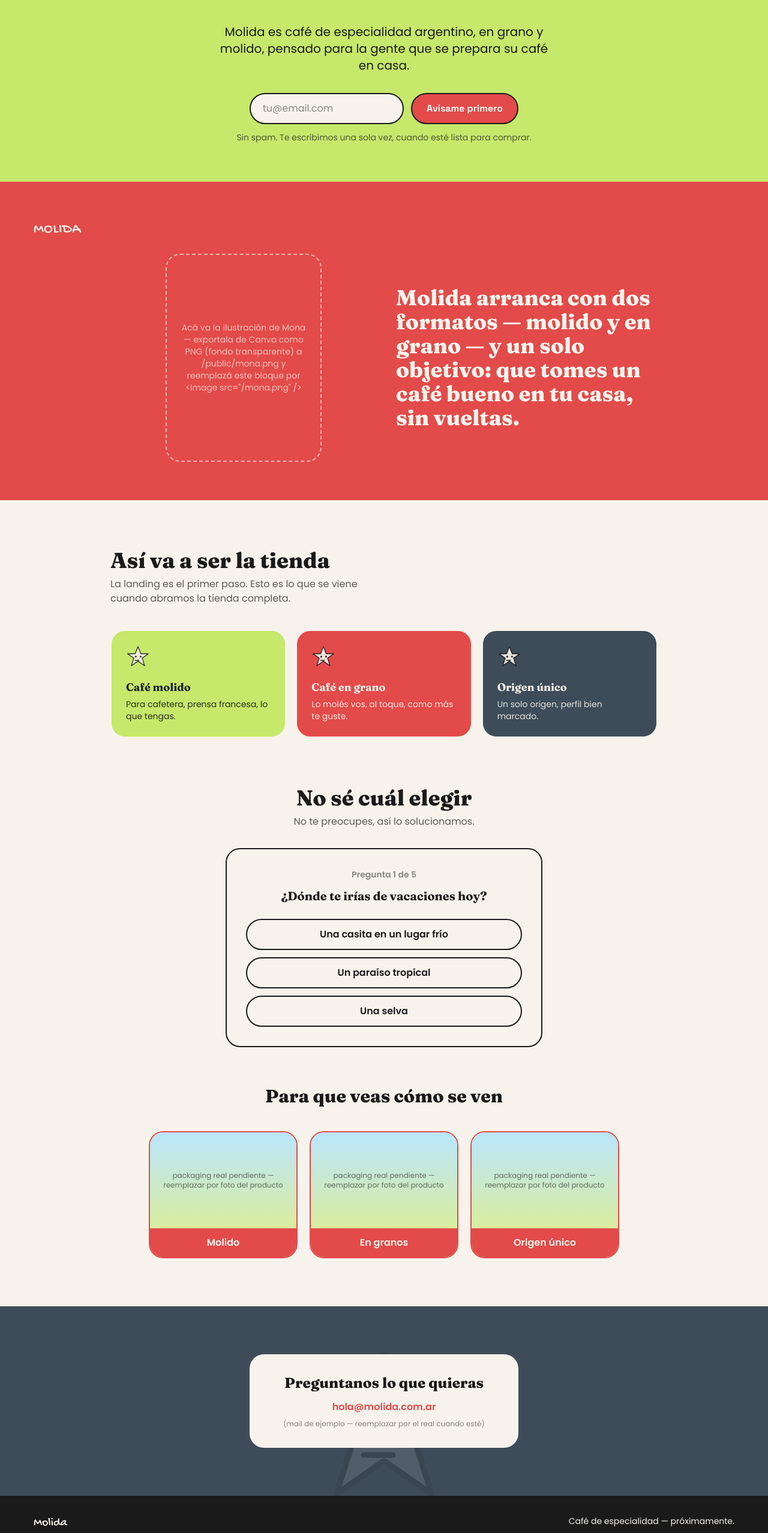
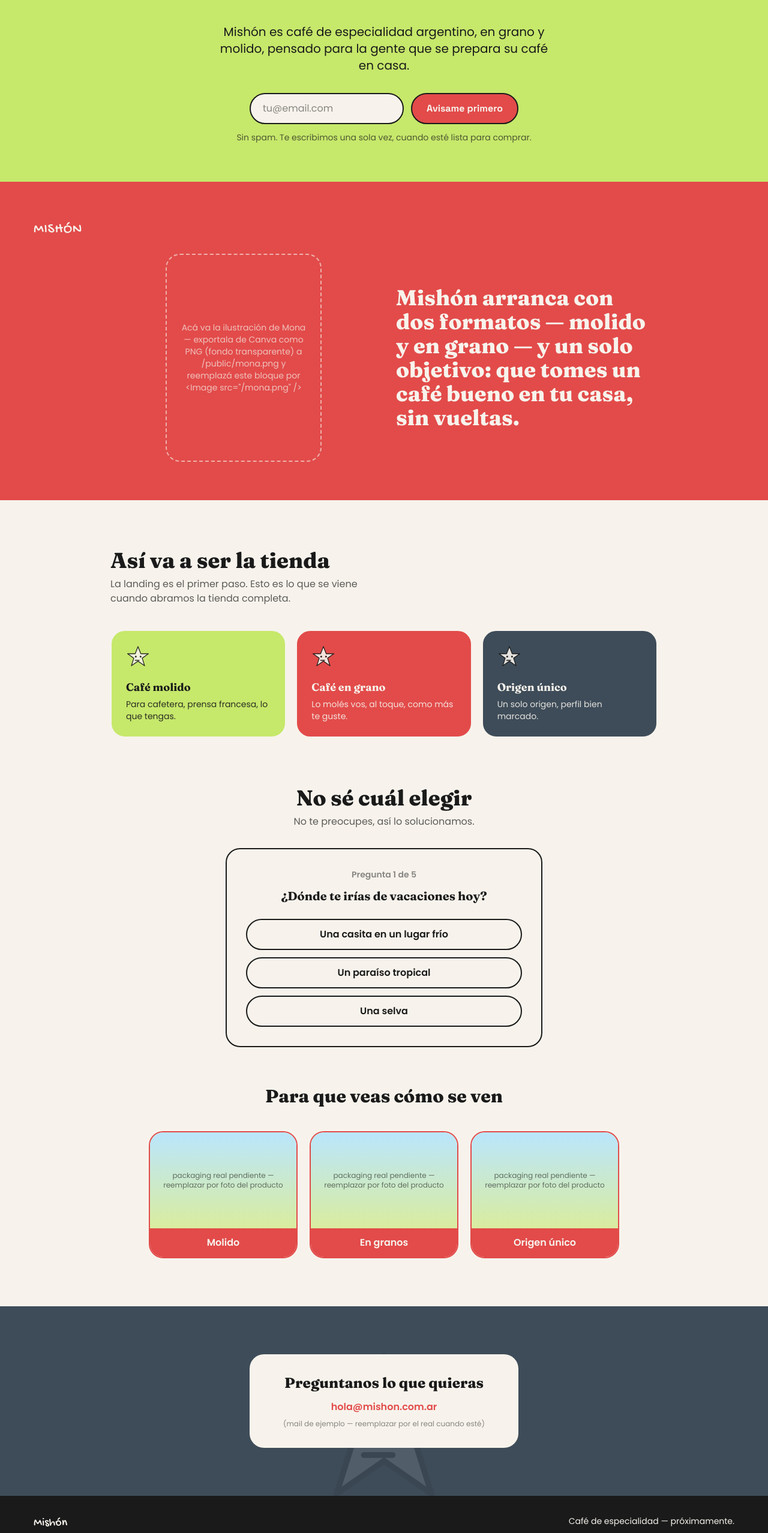
Before and after one commit to belucampa/Mishon, a Next.js app: page / in a window 1280 px wide. Shown: the part 241-2797 px from the top of the page at 60% size. Built offline with nearby package versions, Linux system fonts and the light colour scheme.

Commit message:
Rename 'Molida' to 'Mishón' throughout page

```diff
--- a/app/page.tsx
+++ b/app/page.tsx
@@ -30,7 +30,7 @@ function Estrella({ className = "" }: { className?: string }) {
       viewBox="0 0 120 120"
       xmlns="http://www.w3.org/2000/svg"
       role="img"
-      aria-label="Estrella mascota de Molida, con cara de pocos amigos"
+      aria-label="Logo de Mishón"
     >
       <polygon
         points="60,6 74,42 112,42 81,64 93,102 60,79 27,102 39,64 8,42 46,42"
@@ -61,7 +61,7 @@ export default function Home() {
     <>
       {/* Header */}
       <header className="flex items-center justify-between px-6 md:px-14 py-7">
-        <span className="font-wordmark text-2xl">Molida</span>
+        <span className="font-wordmark text-2xl">Mishón</span>
         <nav>
           <a
             href="#tienda"
@@ -76,7 +76,7 @@ export default function Home() {
       <section className="bg-lima px-6 md:px-14 pt-6 pb-16 text-center">
         <Estrella className="w-28 md:w-36 mx-auto animate-wobble" />
         <p className="max-w-xl mx-auto mt-6 text-lg md:text-xl">
-          Molida es café de especialidad argentino, en grano y molido,
+          Mishón es café de especialidad argentino, en grano y molido,
           pensado para la gente que se prepara su café en casa.
         </p>
 
@@ -117,7 +117,7 @@ export default function Home() {
       {/* Sección Mona */}
       <section className="bg-tomate text-crema px-6 md:px-14 py-16">
         <p className="font-wordmark text-2xl tracking-wide uppercase mb-6">
-          Molida
+          Mishón
         </p>
         <div className="grid md:grid-cols-2 gap-10 items-center max-w-4xl mx-auto">
           <div className="aspect-[3/4] max-w-[260px] mx-auto w-full rounded-3xl border-2 border-dashed border-crema/60 flex items-center justify-center text-center text-sm text-crema/70 p-6">
@@ -126,7 +126,7 @@ export default function Home() {
             por &lt;Image src=&quot;/mona.png&quot; /&gt;
           </div>
           <h2 className="font-display font-extrabold text-2xl md:text-4xl leading-tight text-left">
-            Molida arranca con dos formatos — molido y en grano — y un solo
+            Mishón arranca con dos formatos — molido y en grano — y un solo
             objetivo: que tomes un café bueno en tu casa, sin vueltas.
           </h2>
         </div>
@@ -192,10 +192,10 @@ export default function Home() {
             Preguntanos lo que quieras
           </h2>
           <a
-            href="mailto:hola@molida.com.ar"
+            href="mailto:hola@mishon.com.ar"
             className="text-tomate font-semibold"
           >
-            hola@molida.com.ar
+            hola@mishon.com.ar
           </a>
           <p className="text-xs text-negro/50 mt-2">
             (mail de ejemplo — reemplazar por el real cuando esté)
@@ -204,7 +204,7 @@ export default function Home() {
       </section>
 
       <footer className="bg-negro text-crema px-6 md:px-14 py-8 flex flex-wrap justify-between gap-3 text-sm">
-        <span className="font-wordmark text-xl">Molida</span>
+        <span className="font-wordmark text-xl">Mishón</span>
         <span>Café de especialidad — próximamente.</span>
       </footer>
     </>
```
